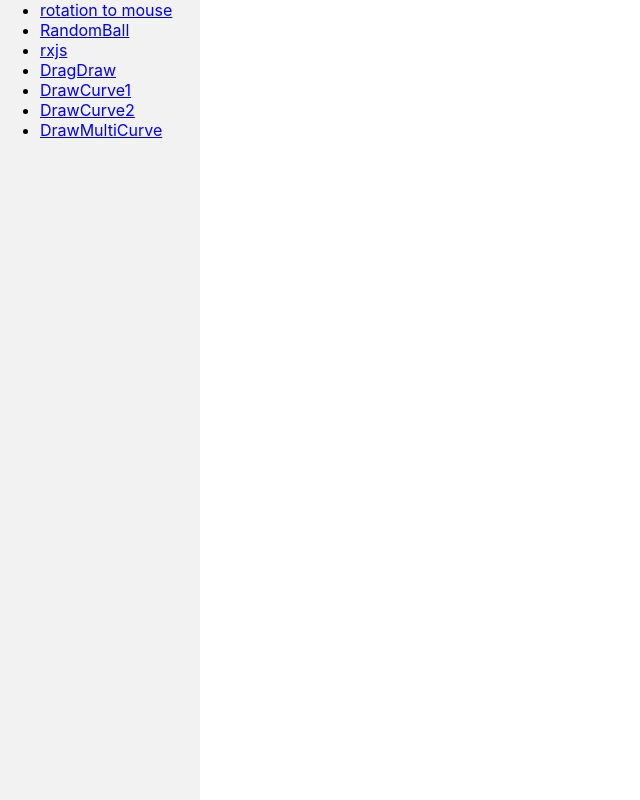
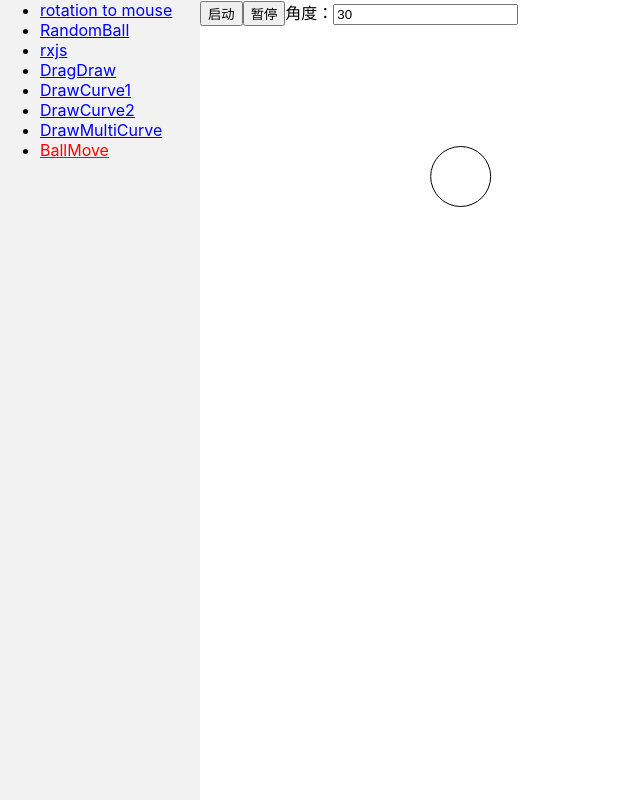
Before and after one commit to lokialone/animation, a React (Create React App) app: page /BallMove in a window 1280 px wide. Shown: the whole page, without its empty margins (0-640 px from the left). Built offline with nearby package versions, Linux system fonts and the light colour scheme.

Commit message:
feat: update BallMove

```diff
--- a/src/components/Nav.tsx
+++ b/src/components/Nav.tsx
@@ -32,6 +32,9 @@ const Home = (props: any) => {
                     <li>
                         <NavLink to="DrawMultiCurve">DrawMultiCurve</NavLink>
                     </li>
+                    <li>
+                        <NavLink to="BallMove">BallMove</NavLink>
+                    </li>
                 </ul>
             </Nav>
             {/* <div>{props.children}</div> */}
--- /dev/null
+++ b/src/pages/BallMove.tsx
@@ -0,0 +1,78 @@
+import React, {useEffect, useRef, useState, useCallback} from 'react';
+import raf from 'raf';
+import Ball from '../shape/ball';
+import {Subject} from 'rxjs';
+import {filter} from 'rxjs/operators';
+interface Props {
+    path?: string;
+}
+
+const Home = (props: Props) => {
+    const canvasRef = useRef<HTMLCanvasElement>(null);
+    const ball = useRef<Ball>(new Ball(30)).current;
+    const subject$ = useRef(new Subject()).current;
+    const cancelAnimation = useRef<number>(0);
+    const [angle, setAngle] = useState(30);
+    const [speed] = useState(1);
+    console.log('every', angle);
+
+    const draw = () => {
+        cancelAnimationFrame(cancelAnimation.current);
+        if (!canvasRef?.current) return;
+        const ctx = canvasRef && canvasRef?.current.getContext('2d');
+        const canvas = canvasRef?.current;
+        if (!ctx) return;
+        const radians = (angle * Math.PI) / 180;
+        console.log('draw', angle);
+        function _draw(): void {
+            if (!ctx) return;
+            cancelAnimation.current = raf(draw);
+            ctx.clearRect(0, 0, canvas.width, canvas.height);
+            const vx = speed * Math.cos(radians);
+            const vy = speed * Math.sin(radians);
+            ball.x += vx;
+            ball.y += vy;
+            ball.draw(ctx);
+        }
+        _draw();
+    };
+    const reDraw = () => {
+        ball.x = 0;
+        ball.y = 0;
+        console.log('redraw', angle);
+        cancelAnimationFrame(cancelAnimation.current);
+        draw();
+    };
+
+    const pause = useCallback(() => {
+        cancelAnimationFrame(cancelAnimation.current);
+    }, []);
+    useEffect(() => {
+        draw();
+        subject$.pipe(filter((e: any) => e.key === 'Enter')).subscribe(() => {
+            reDraw();
+        });
+    }, []);
+
+    return (
+        <>
+            <button onClick={draw}>启动</button>
+            <button onClick={pause}>暂停</button>
+            {/* <button onClick={}>reset</button> */}
+            角度：
+            <input
+                type="number"
+                value={angle}
+                onChange={(e: any) => {
+                    if (e.target) {
+                        setAngle(e.target.value);
+                    }
+                }}
+                onKeyPress={(e: any) => subject$.next(e)}
+            />
+            <canvas ref={canvasRef} width={800} height={600}></canvas>
+        </>
+    );
+};
+
+export default Home;
--- a/src/pages/RandomBall.tsx
+++ b/src/pages/RandomBall.tsx
@@ -35,7 +35,11 @@ const Home = (props: Props) => {
         }
         draw();
     }, []);
-    return <canvas ref={canvasRef} width={800} height={650}></canvas>;
+    return (
+        <>
+            <canvas ref={canvasRef} width={800} height={650}></canvas>
+        </>
+    );
 };
 
 export default Home;
--- a/src/pages/Rotation.tsx
+++ b/src/pages/Rotation.tsx
@@ -39,7 +39,7 @@ const Home = (props: Props) => {
         }
         draw();
     }, []);
-    return <canvas ref={canvasRef} width={800} height={650}></canvas>;
+    return <canvas ref={canvasRef} width={800} height={600}></canvas>;
 };
 
 export default Home;
--- a/src/route.tsx
+++ b/src/route.tsx
@@ -6,6 +6,7 @@ import DragDraw from './pages/DragDraw';
 import DrawCurve1 from './pages/DrawCurve1';
 import DrawCurve2 from './pages/DrawCurve2';
 import DrawMultiCurve from './pages/DrawMultiCurve';
+import BallMove from './pages/BallMove';
 import Rxjs from './pages/Rxjs';
 
 const Route = () => (
@@ -17,6 +18,7 @@ const Route = () => (
         <DrawCurve1 path="DrawCurve1"></DrawCurve1>
         <DrawCurve2 path="DrawCurve2"></DrawCurve2>
         <DrawMultiCurve path="DrawMultiCurve"></DrawMultiCurve>
+        <BallMove path="BallMove"></BallMove>
     </Router>
 );
 export default Route;
--- a/src/shape/ball.ts
+++ b/src/shape/ball.ts
@@ -8,8 +8,8 @@ export default class Ball {
     scaleY: number;
     lineWidth: number;
     constructor(radius = 40, color = '#ffff00') {
-        this.x = 100;
-        this.y = 400;
+        this.x = 0;
+        this.y = 0;
         this.radius = radius;
         this.color = color;
         this.rotation = 0;
```
